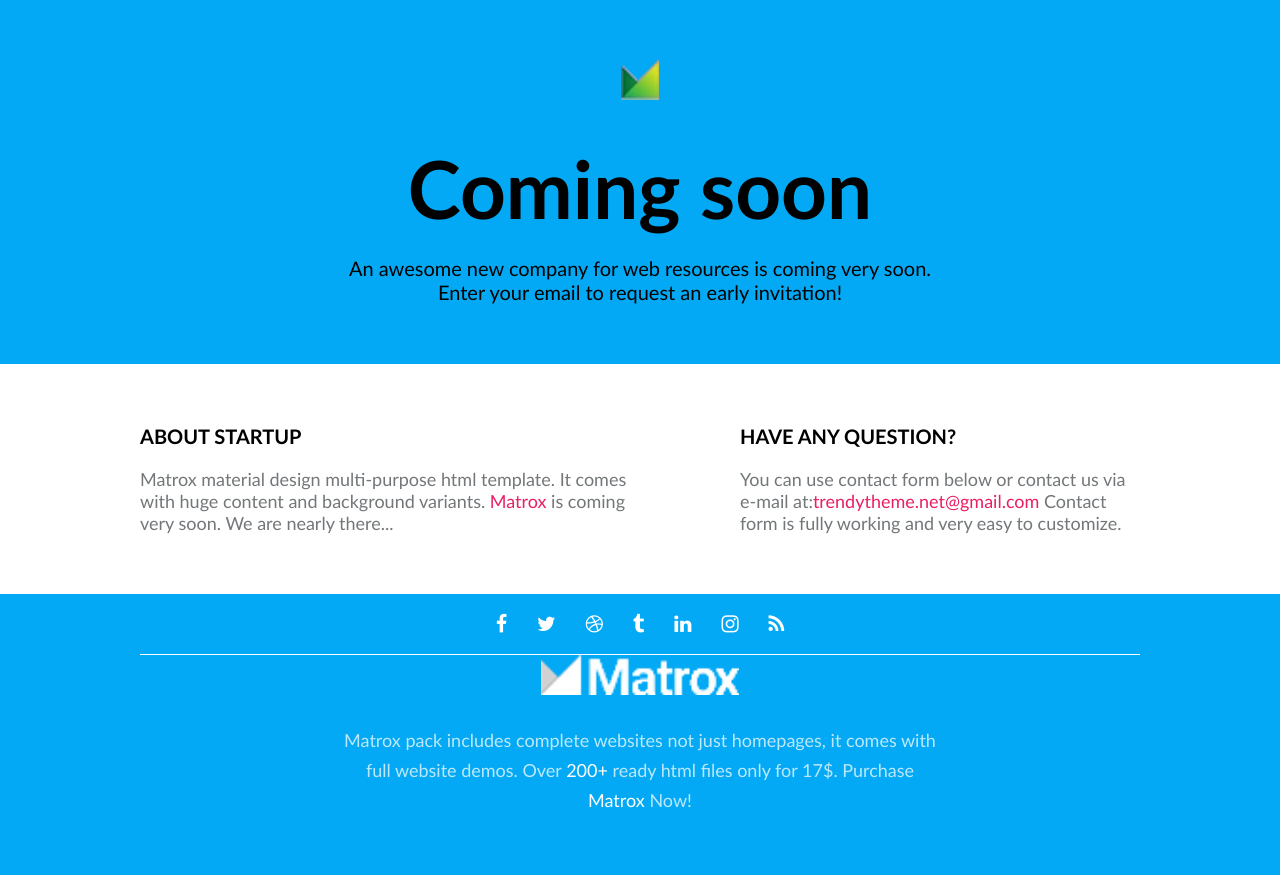
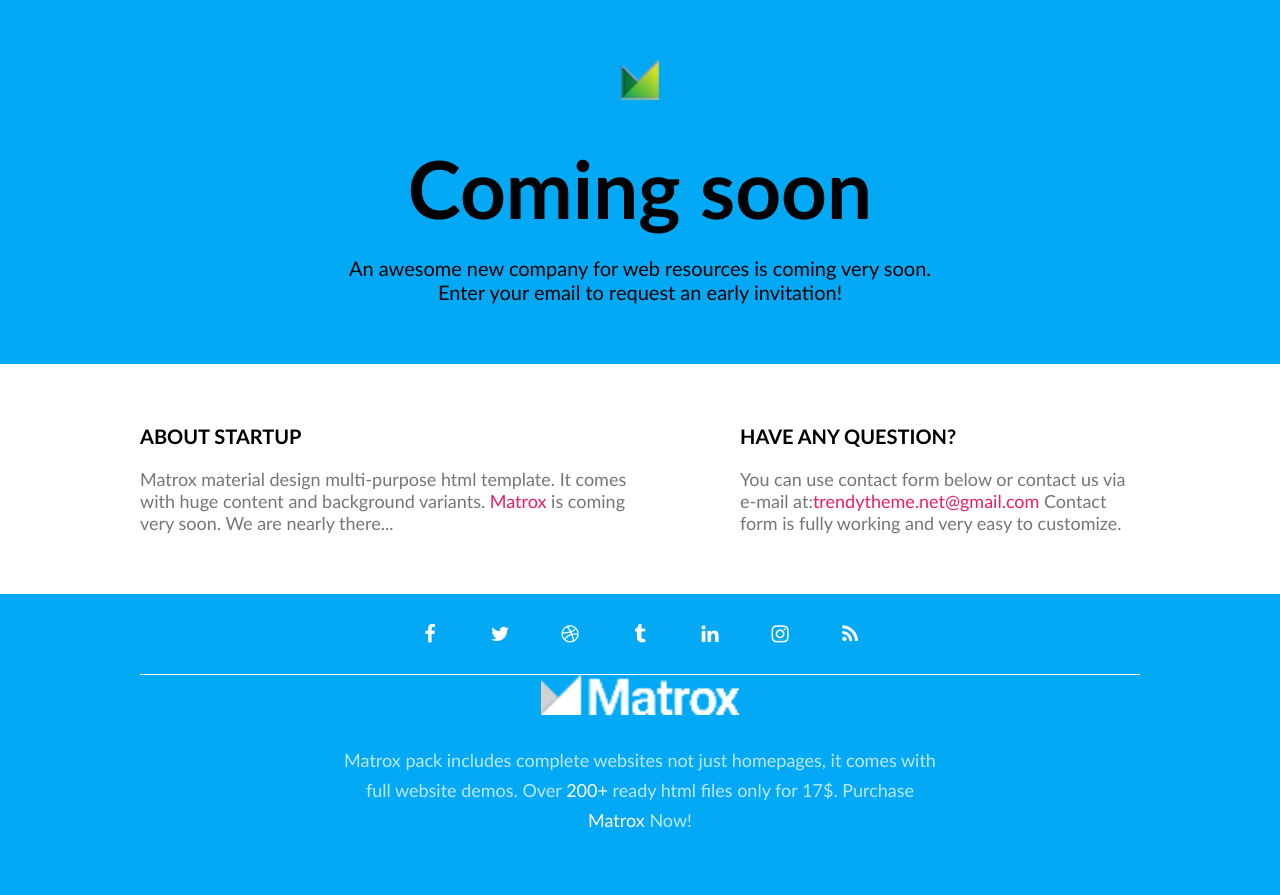
Before and after one commit to SilvijaZ/48-grupe-coming-soon, a website: page index.html in a window 1280 px wide. Drawn offline with Linux system fonts and the light colour scheme.

Commit message:
Socials animation #11

```diff
--- a/css/main.css
+++ b/css/main.css
@@ -112,9 +112,23 @@
 }
 
 .socials > a{
+    width: 40px;
+    height: 40px;
     font-size: 20px;
+    line-height: 40px;
     color: #ffffff;
     text-decoration: none;
+    text-align: center;
+    border-radius: 50%;
+    /*transition: background-color 1s, color 5s;*/
+    transition: all 0.3s; /* 300ms - milisekundes*/
+}
+
+.socials > a:hover{
+    background-color: #fff;
+    color: #03a9f4;
+    transition: all 1s;
+    /*1s pradeda, o baigiasi su 0.3s*/
 }
 
 .footer-bottom{
```
